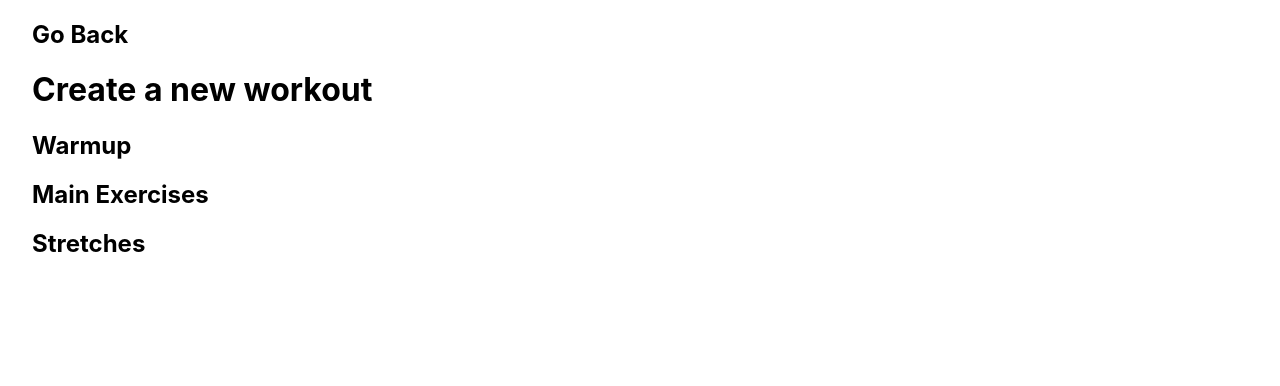
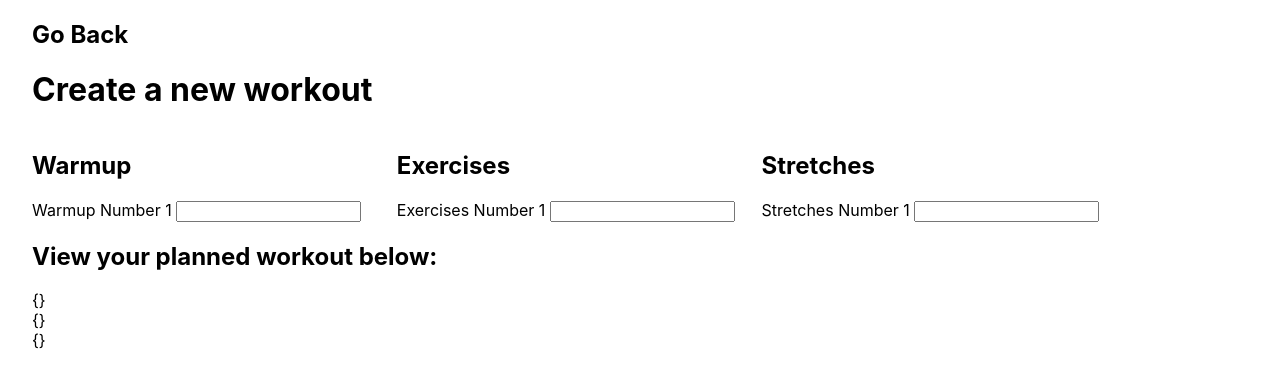
Before and after one commit to kyher/bootcamp-buddy, a Next.js app: page /workout/create in a window 1280 px wide. Shown: the top 386 px of the page. Built offline with nearby package versions, Linux system fonts and the light colour scheme.

Commit message:
Added basic create form with rudimentary state.

```diff
--- /dev/null
+++ b/components/FormSection.tsx
@@ -0,0 +1,18 @@
+type props = {
+  type: string;
+  handleChange: (event: React.ChangeEvent<HTMLInputElement>) => void;
+};
+
+import styles from "../styles/Home.module.css";
+
+const FormSection = ({ type, handleChange }: props) => {
+  return (
+    <div className={styles.formSection}>
+      <h2>{type}</h2>
+      <label htmlFor={type}>{type} Number 1 </label>
+      <input type="text" id={type} name={type} onChange={handleChange} />
+    </div>
+  );
+};
+
+export default FormSection;
--- /dev/null
+++ b/components/ViewSection.tsx
@@ -0,0 +1,9 @@
+type props = {
+  workoutSection: {};
+};
+
+const ViewSection = ({ workoutSection }: props) => {
+  return <div>{JSON.stringify(workoutSection)}</div>;
+};
+
+export default ViewSection;
--- a/pages/workout/create.tsx
+++ b/pages/workout/create.tsx
@@ -1,9 +1,29 @@
 import type { NextPage } from "next";
 import Head from "next/head";
 import Link from "next/link";
+import { useState } from "react";
+import FormSection from "../../components/FormSection";
+import ViewSection from "../../components/ViewSection";
 import styles from "../../styles/Home.module.css";
 
 const Create: NextPage = () => {
+  const [warmup, setWarmup] = useState({});
+  const [exercise, setExercise] = useState({});
+  const [stretches, setStretches] = useState({});
+
+  const handleWarmupChange = (event: React.ChangeEvent<HTMLInputElement>) => {
+    setWarmup({ warmup: event.target.value });
+  };
+
+  const handleExerciseChange = (event: React.ChangeEvent<HTMLInputElement>) => {
+    setExercise({ exercise: event.target.value });
+  };
+  const handleStretchesChange = (
+    event: React.ChangeEvent<HTMLInputElement>
+  ) => {
+    setStretches({ streches: event.target.value });
+  };
+
   return (
     <div className={styles.container}>
       <Head>
@@ -17,9 +37,17 @@ const Create: NextPage = () => {
         </a>
       </Link>
       <h1>Create a new workout</h1>
-      <h2>Warmup</h2>
-      <h2>Main Exercises</h2>
-      <h2>Stretches</h2>
+      <div className={styles.addWorkoutForm}>
+        <FormSection type="Warmup" handleChange={handleWarmupChange} />
+        <FormSection type="Exercises" handleChange={handleExerciseChange} />
+        <FormSection type="Stretches" handleChange={handleStretchesChange} />
+      </div>
+      <h2>View your planned workout below:</h2>
+      <div>
+        <ViewSection workoutSection={warmup} />
+        <ViewSection workoutSection={exercise} />
+        <ViewSection workoutSection={stretches} />
+      </div>
     </div>
   );
 };
--- a/styles/Home.module.css
+++ b/styles/Home.module.css
@@ -114,3 +114,11 @@
     flex-direction: column;
   }
 }
+
+.addWorkoutForm {
+  display: flex;
+}
+
+.formSection {
+  width: 30%;
+}
```
